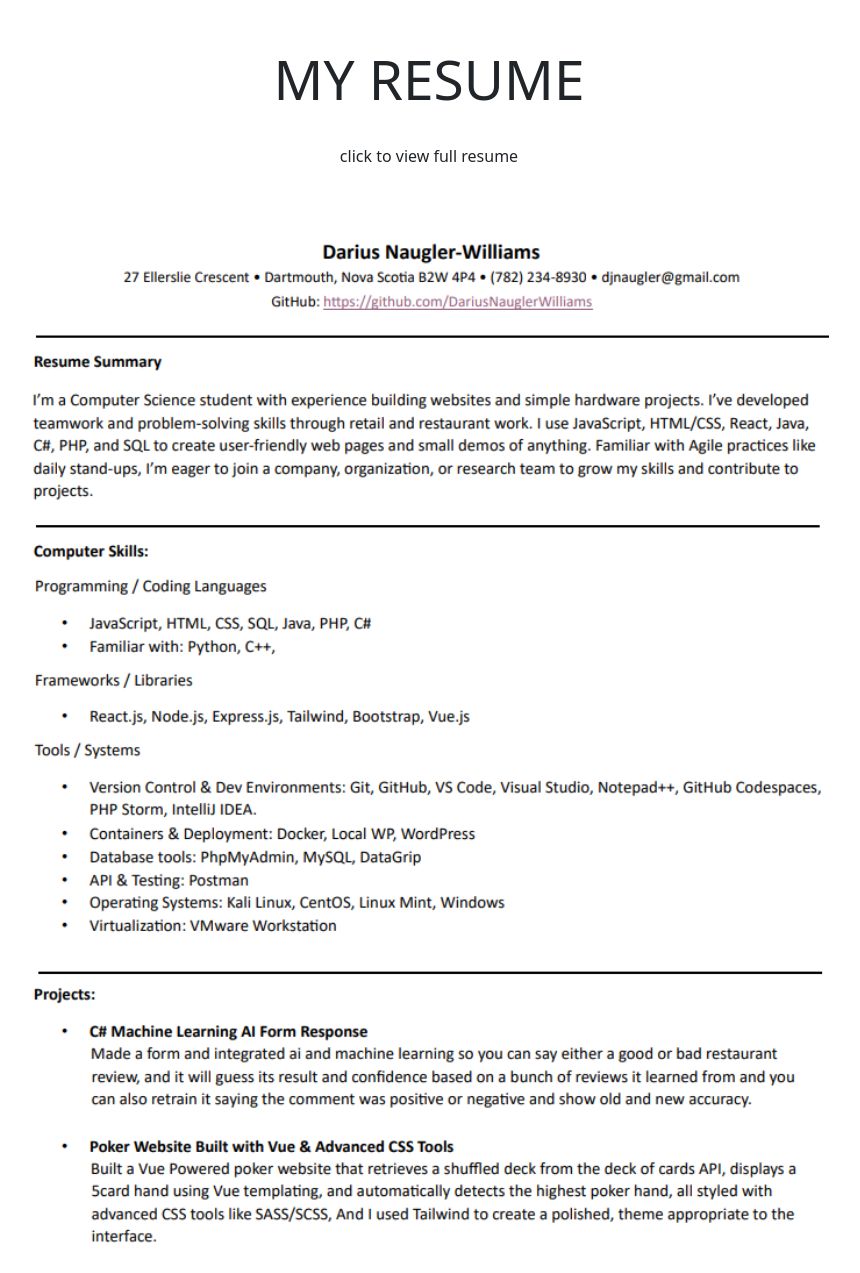
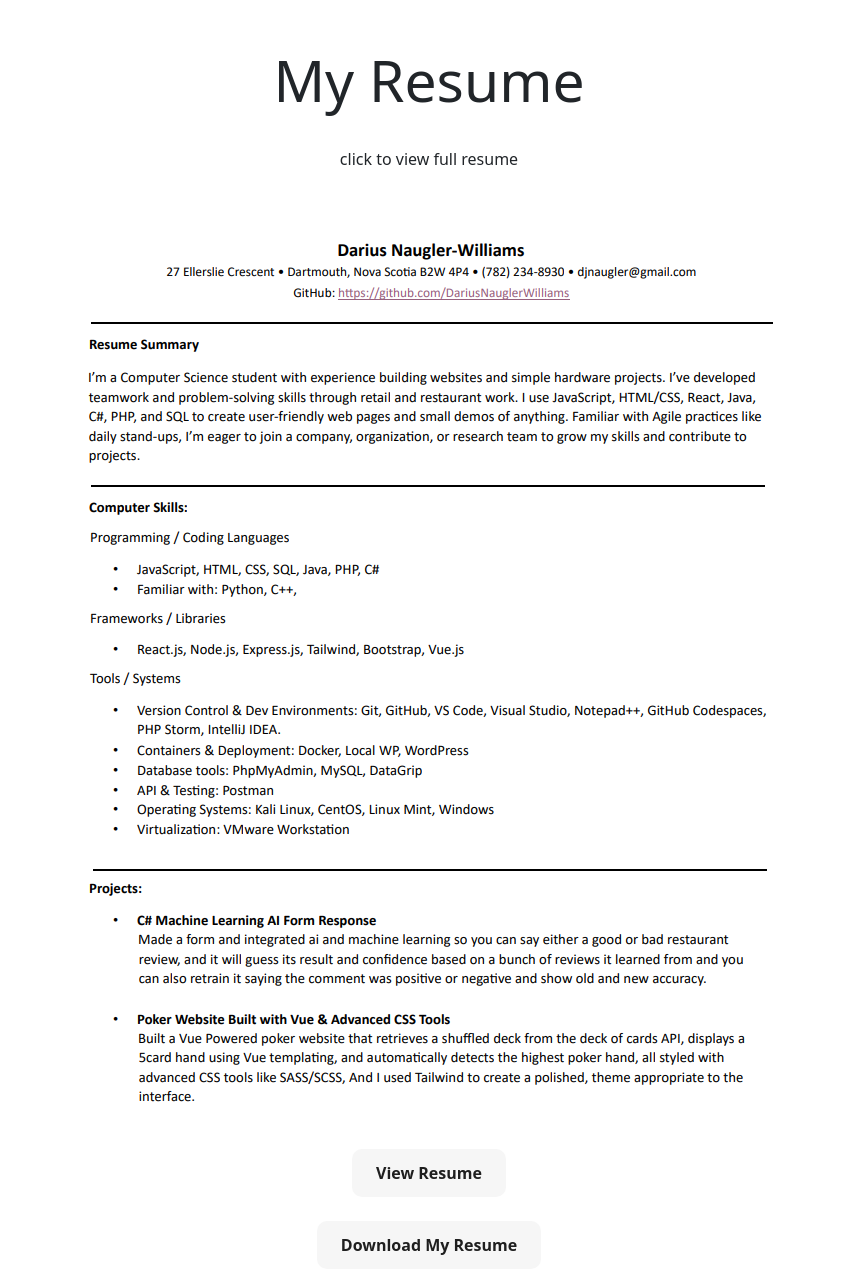
Before and after one commit to DariusNauglerWilliams/Darius-Naugler-Williams-Portfolio, a React (Vite) app in the folder dnw-portfolio/: page / in a window 1280 px wide. Shown: the part 1777-3050 px from the top of the page, without its empty margins (211-1071 px from the left). Built offline with nearby package versions, Linux system fonts and the light colour scheme.

Commit message:
extra css not needed removed

```diff
--- a/dnw-portfolio/src/index.css
+++ b/dnw-portfolio/src/index.css
@@ -51,7 +51,6 @@ font-size: 18px;
 }
 
 .resume-shell{
-  min-height: 100vh;
   padding: 120px 20px 80px;
 background: #ffffff;
 text-align: center;
@@ -66,25 +65,14 @@ text-align: center;
 }
 
 .resume-header h2{
-font-size: 55px;
-
-
-}
-
-.resume-kicker{
-  text-transform: uppercase;
-  font-size: 35px;
-
-
+font-size: 57px;
 
 
 }
 
 
 .resume-display{
-  width: 100%;
   max-width: 800px;
-  height: auto;
   display: block;
   margin: 0 auto;
   margin-bottom: 20px;
@@ -107,10 +95,8 @@ font-size: 55px;
 
 .resume-viewer-button{
   display: inline-block;
-  margin-top: 20px;
   padding: 12px 24px;
   font-size: 16px;
-  border: none;
   border-radius: 10px;
   background: #f6f6f6;
   color: #1f1f1f;
```
